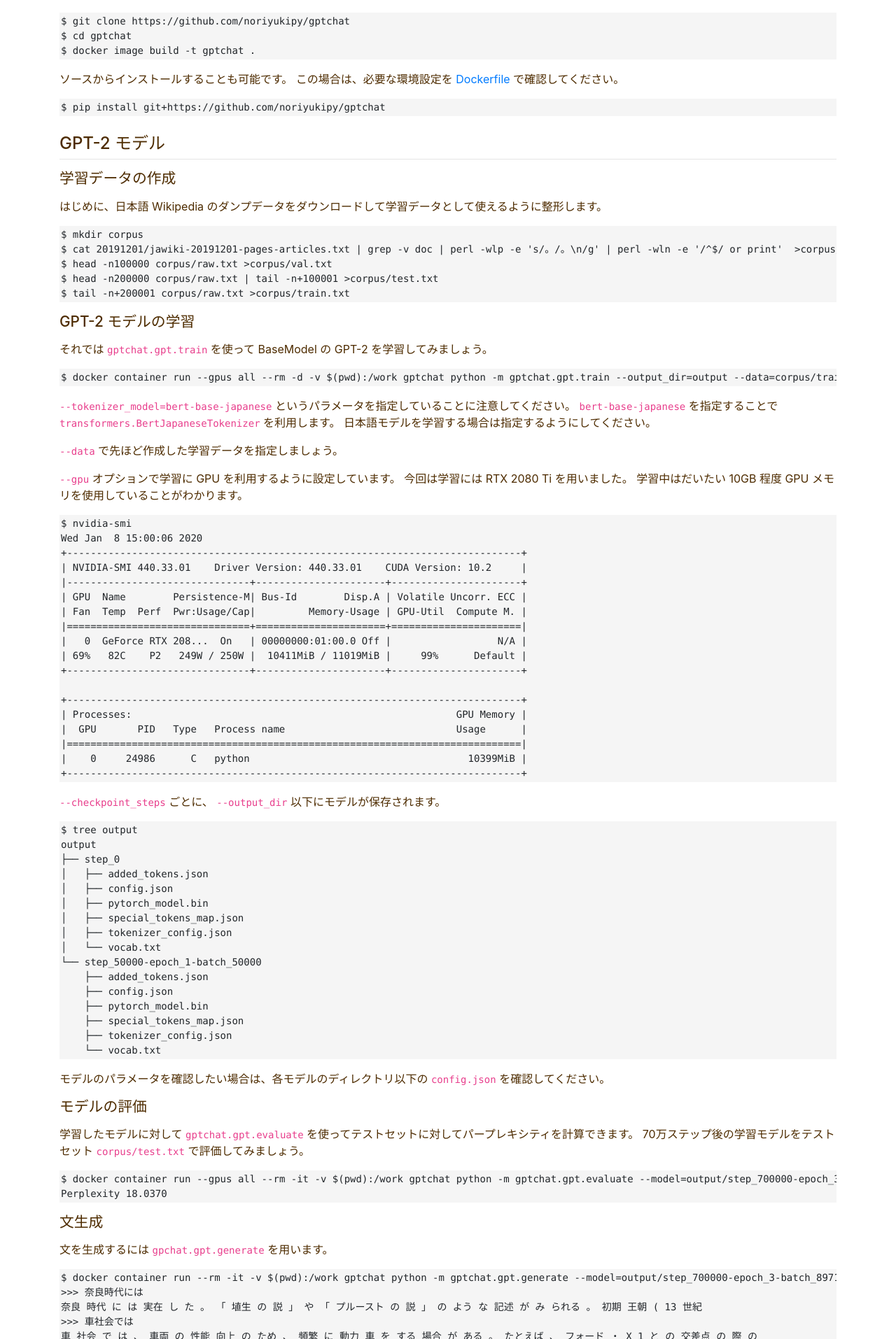
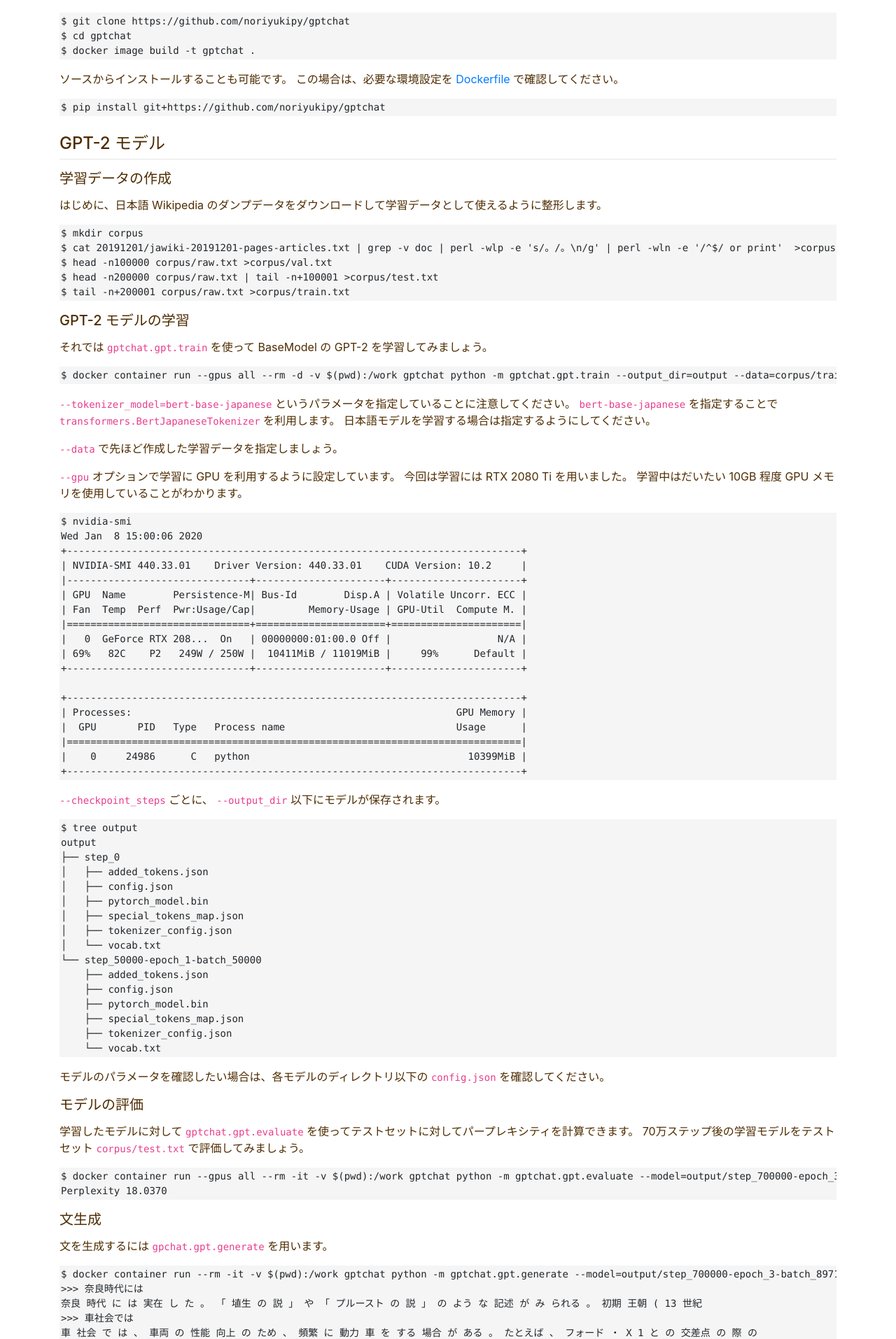
Before and after one commit to noriyukipy/blog, a Jekyll site: the page built from article/gptchat_howto_ja.md, in a window 1280 px wide. Shown: the part 2493-4407 px from the top of the page at 70% size. Built offline with Jekyll 4.4.1, drawn with Linux system fonts in a browser that asks for light colours; our own code applies the rules of GitHub Pages for plain Markdown files; comment, search, counter and statistics services are not loaded.

Commit message:
スタイルの修正

```diff
--- a/assets/css/main.css
+++ b/assets/css/main.css
@@ -59,7 +59,7 @@
 }
 
 .h3, h3 {
-    font-size: 1.3em;
+    font-size: 1.25em;
     padding-bottom: 0.3em;
 }
 
```
